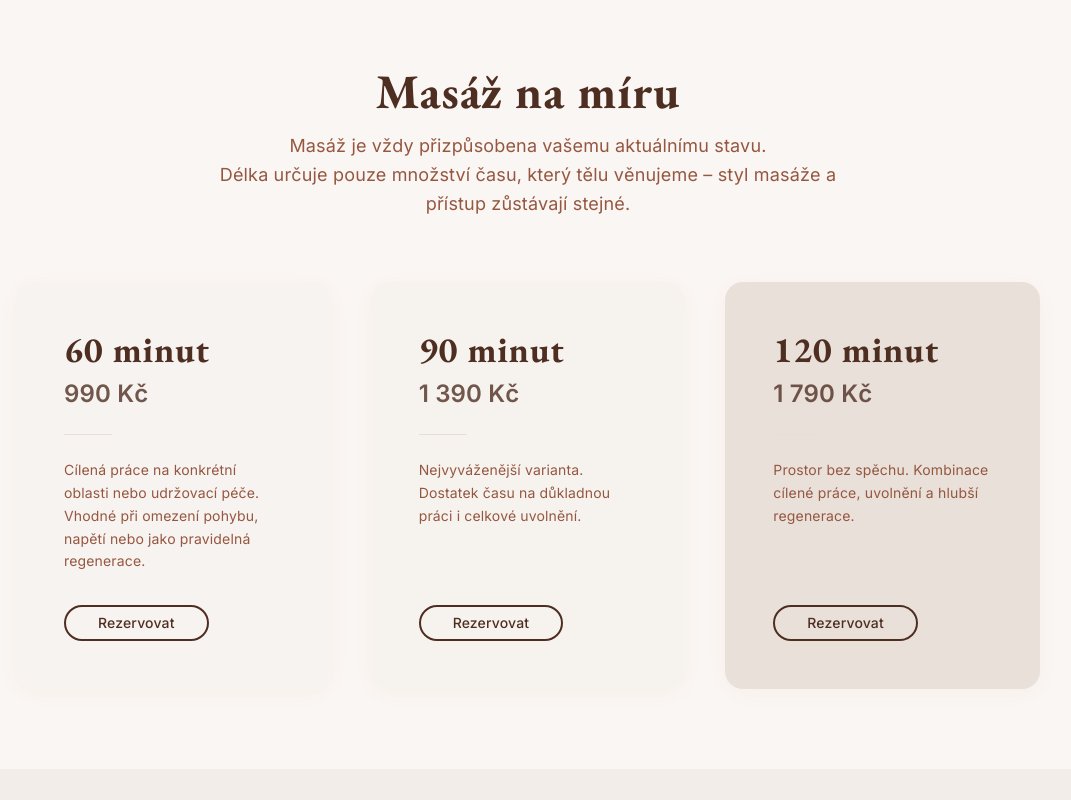
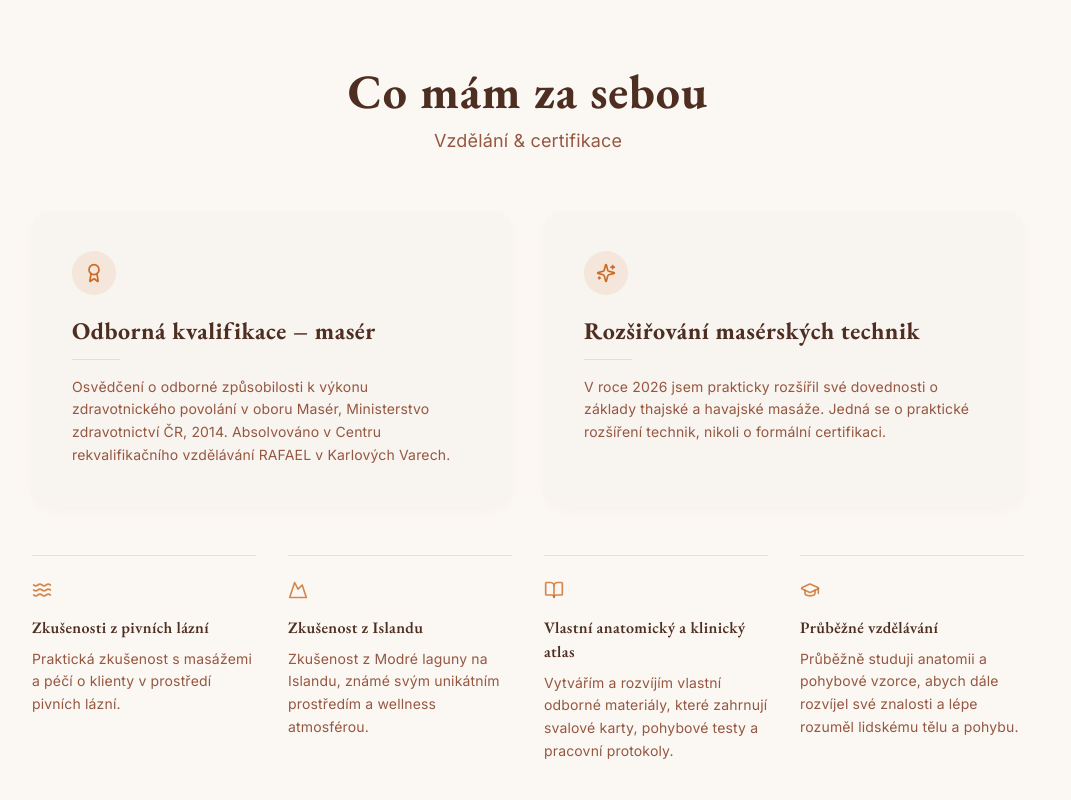
Before and after one commit to TerezaZdislava/home-touch-massage, a React (Vite) app: page / in a window 1280 px wide. Shown: the part 2620-3420 px from the top of the page, without its empty margins (112-1183 px from the left). Built offline with nearby package versions, Linux system fonts and the light colour scheme; the HTML template or start-up script is replaced by a standard one.

Commit message:
Changes
Co-authored-by: TerezaZdislava <71396788+TerezaZdislava@users.noreply.github.com>

```diff
--- /dev/null
+++ b/src/components/Background.tsx
@@ -0,0 +1,53 @@
+import { Award, Sparkles, Waves, Mountain, BookOpen, GraduationCap } from "lucide-react";
+import { useLanguage } from "@/contexts/LanguageContext";
+
+const items = [
+  { key: "bg.i1", icon: Award, featured: true },
+  { key: "bg.i2", icon: Sparkles, featured: true },
+  { key: "bg.i3", icon: Waves },
+  { key: "bg.i4", icon: Mountain },
+  { key: "bg.i5", icon: BookOpen },
+  { key: "bg.i6", icon: GraduationCap },
+];
+
+const Background = () => {
+  const { t } = useLanguage();
+  const featured = items.filter((i) => i.featured);
+  const rest = items.filter((i) => !i.featured);
+
+  return (
+    <section id="vzdelani" className="py-20 bg-background">
+      <div className="container mx-auto px-4 max-w-5xl">
+        <div className="text-center mb-14">
+          <h2 className="text-4xl md:text-5xl font-bold text-foreground mb-3">{t("bg.title")}</h2>
+          <p className="text-lg text-muted-foreground">{t("bg.subtitle")}</p>
+        </div>
+
+        <div className="grid md:grid-cols-2 gap-8 mb-12">
+          {featured.map(({ key, icon: Icon }) => (
+            <article key={key} className="bg-secondary/50 rounded-[18px] p-8 md:p-10 shadow-[0_4px_24px_-6px_hsl(25_70%_47%/0.08)]">
+              <div className="w-11 h-11 rounded-full bg-accent/10 flex items-center justify-center mb-5">
+                <Icon className="w-5 h-5 text-accent" />
+              </div>
+              <h3 className="text-xl md:text-2xl font-bold text-foreground mb-3">{t(`${key}.title`)}</h3>
+              <div className="w-12 border-t border-border mb-4" />
+              <p className="text-sm text-muted-foreground leading-relaxed">{t(`${key}.desc`)}</p>
+            </article>
+          ))}
+        </div>
+
+        <div className="grid sm:grid-cols-2 lg:grid-cols-4 gap-8">
+          {rest.map(({ key, icon: Icon }) => (
+            <article key={key} className="border-t border-border pt-6">
+              <Icon className="w-5 h-5 text-accent/80 mb-4" />
+              <h3 className="text-base font-semibold text-foreground mb-2">{t(`${key}.title`)}</h3>
+              <p className="text-sm text-muted-foreground leading-relaxed">{t(`${key}.desc`)}</p>
+            </article>
+          ))}
+        </div>
+      </div>
+    </section>
+  );
+};
+
+export default Background;
--- a/src/contexts/LanguageContext.tsx
+++ b/src/contexts/LanguageContext.tsx
@@ -80,6 +80,40 @@ const translations: Record<string, Record<Lang, string>> = {
   "about.quote": {
     cz: "\u201ERegenerace nen\u00ED \u00FAnik od v\u00FDkonu. Je jeho p\u0159edpokladem.\u201C",
     en: "\u201CRecovery is not an escape from performance. It is its prerequisite.\u201D",
+  },
+
+  // Background
+  "bg.title": { cz: "Co mám za sebou", en: "My Background" },
+  "bg.subtitle": { cz: "Vzdělání & certifikace", en: "Education & Professional Development" },
+  "bg.i1.title": { cz: "Odborná kvalifikace – masér", en: "Professional Massage Qualification" },
+  "bg.i1.desc": {
+    cz: "Osvědčení o odborné způsobilosti k výkonu zdravotnického povolání v oboru Masér, Ministerstvo zdravotnictví ČR, 2014. Absolvováno v Centru rekvalifikačního vzdělávání RAFAEL v Karlových Varech.",
+    en: "Certificate of professional competence for the healthcare profession of massage therapist, issued by the Czech Ministry of Health in 2014. Training completed at the RAFAEL Vocational Retraining Education Centre in Karlovy Vary, Czech Republic.",
+  },
+  "bg.i2.title": { cz: "Rozšiřování masérských technik", en: "Expanding My Massage Techniques" },
+  "bg.i2.desc": {
+    cz: "V roce 2026 jsem prakticky rozšířil své dovednosti o základy thajské a havajské masáže. Jedná se o praktické rozšíření technik, nikoli o formální certifikaci.",
+    en: "In 2026, I expanded my practical skills to include the fundamentals of Thai and Hawaiian massage. This represents practical skills development, not a formal certification.",
+  },
+  "bg.i3.title": { cz: "Zkušenosti z pivních lázní", en: "Experience in Beer Spa Wellness" },
+  "bg.i3.desc": {
+    cz: "Praktická zkušenost s masážemi a péčí o klienty v prostředí pivních lázní.",
+    en: "Practical experience with massage and client care in a beer spa environment.",
+  },
+  "bg.i4.title": { cz: "Zkušenost z Islandu", en: "Experience in Iceland" },
+  "bg.i4.desc": {
+    cz: "Zkušenost z Modré laguny na Islandu, známé svým unikátním prostředím a wellness atmosférou.",
+    en: "Experience at the Blue Lagoon in Iceland, known for its distinctive setting and wellness atmosphere.",
+  },
+  "bg.i5.title": { cz: "Vlastní anatomický a klinický atlas", en: "My Own Anatomy and Clinical Reference Atlas" },
+  "bg.i5.desc": {
+    cz: "Vytvářím a rozvíjím vlastní odborné materiály, které zahrnují svalové karty, pohybové testy a pracovní protokoly.",
+    en: "I develop my own professional reference materials, including muscle reference cards, movement tests, and working protocols.",
+  },
+  "bg.i6.title": { cz: "Průběžné vzdělávání", en: "Continuous Learning" },
+  "bg.i6.desc": {
+    cz: "Průběžně studuji anatomii a pohybové vzorce, abych dále rozvíjel své znalosti a lépe rozuměl lidskému tělu a pohybu.",
+    en: "I continue to study anatomy and movement patterns to deepen my knowledge and understanding of the human body and movement.",
   },
 
   // Services
--- a/src/pages/Home.tsx
+++ b/src/pages/Home.tsx
@@ -2,6 +2,7 @@ import Navigation from "@/components/Navigation";
 import Hero from "@/components/Hero";
 import ServicesPreview from "@/components/ServicesPreview";
 import About from "@/components/About";
+import Background from "@/components/Background";
 import Discounts from "@/components/Discounts";
 import Reservation from "@/components/Reservation";
 import SocialConnect from "@/components/SocialConnect";
@@ -14,6 +15,7 @@ const Home = () => {
       <main className="flex-1">
         <Hero />
         <About />
+        <Background />
         <ServicesPreview />
         <Discounts />
         <Reservation />
```
